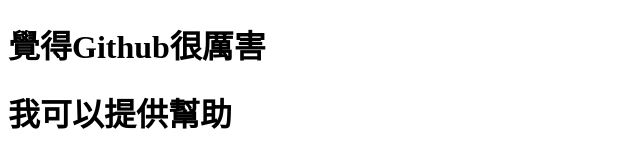
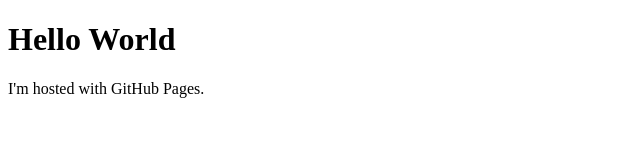
Before and after one commit to david91163/david91163.github.io, a plain HTML site: page Index.html in a window 1280 px wide. Shown: the whole page, without its empty margins (0-640 px from the left). Drawn offline with Linux system fonts and the light colour scheme.

Commit message:
2nd commit

```diff
--- a/Index.html
+++ b/Index.html
@@ -1,11 +1,7 @@
 <!DOCTYPE html>
 <html>
-  <head>
-    <meta charset="utf-8">
-    <title>你好，GitHub</title>
-  </head>
-  <body>
-    <h1>覺得Github很厲害</h1>
-    <h1>我可以提供幫助</h1>
-  </body>
+<body>
+<h1>Hello World</h1>
+<p>I'm hosted with GitHub Pages.</p>
+</body>
 </html>
```
